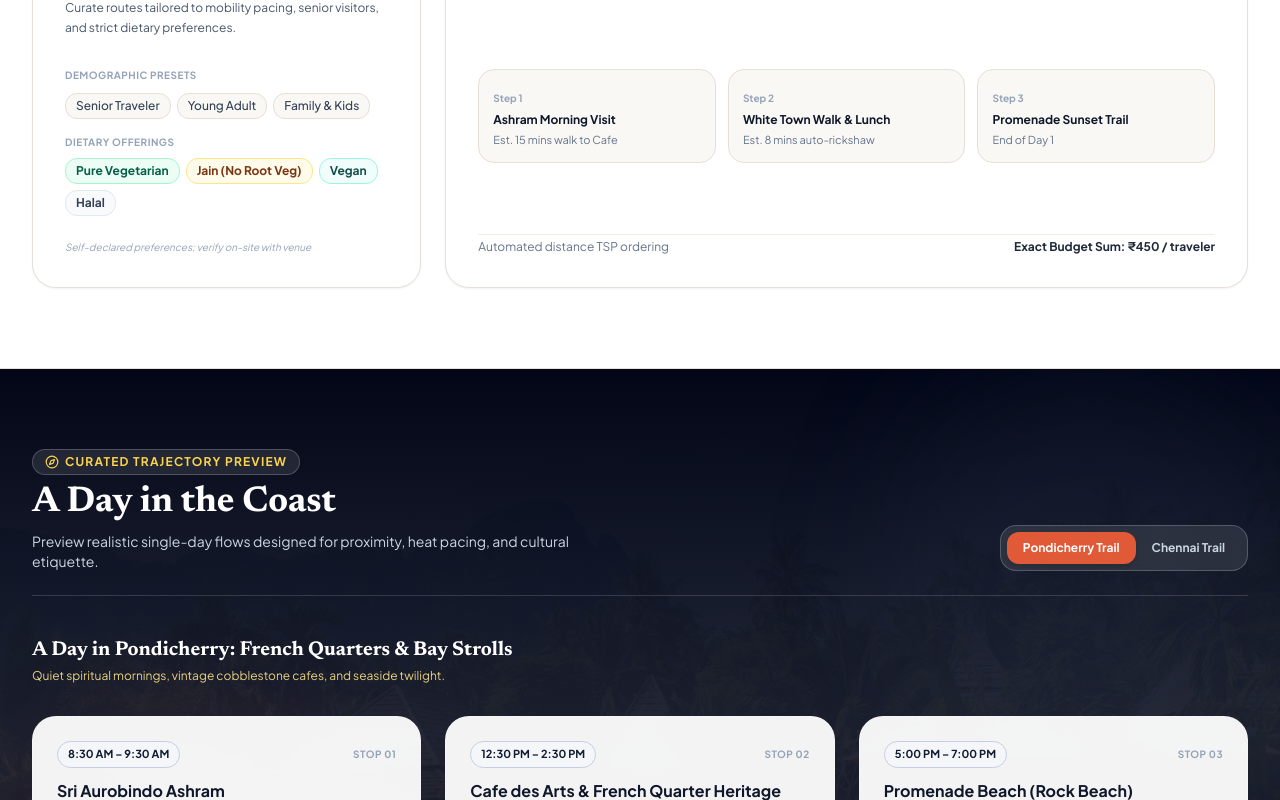
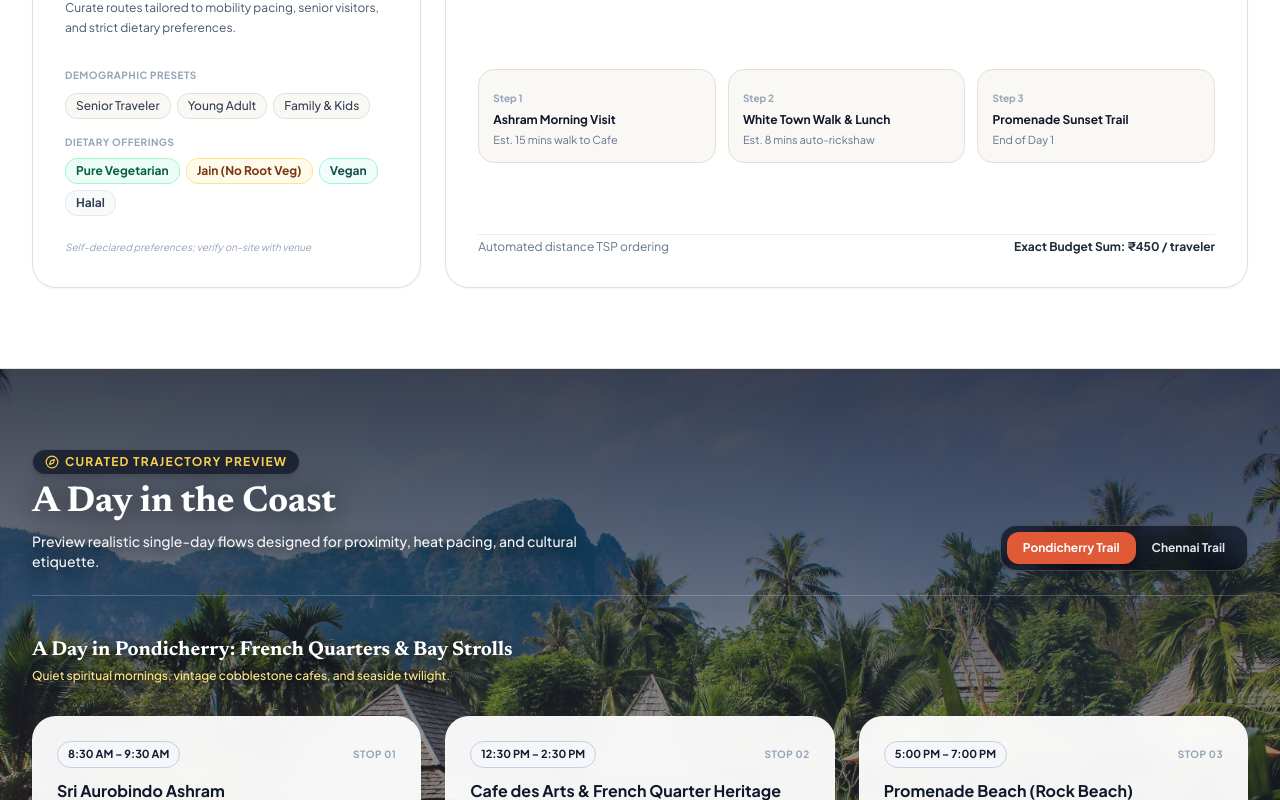
Before and after one commit to shibasis-khamari/Voyantra, a React (Vite) app in the folder frontend/: page / in a window 1280 px wide. Shown: the part 2000-2800 px from the top of the page. Built offline with nearby package versions, Linux system fonts and the light colour scheme; no server answers.

Commit message:
feat(ui): increase background image visibility, saturation, and contrast across landing sections

```diff
--- a/frontend/src/components/landing/AccordionFaq.jsx
+++ b/frontend/src/components/landing/AccordionFaq.jsx
@@ -39,23 +39,23 @@ export function AccordionFaq() {
         <img
           src="/images/z-TrhLCn1abMU-unsplash.jpg"
           alt="Verified Destination Map with Location Pins"
-          className="w-full h-full object-cover object-center opacity-25 scale-105"
+          className="w-full h-full object-cover object-center opacity-85 scale-105 contrast-105 saturate-110"
         />
-        <div className="absolute inset-0 bg-gradient-to-b from-slate-950 via-slate-950/90 to-slate-950" />
+        <div className="absolute inset-0 bg-gradient-to-b from-slate-950/75 via-slate-950/40 to-slate-950/80" />
         <div className="absolute top-0 right-0 w-80 h-80 bg-brand-500/10 rounded-full blur-3xl pointer-events-none" />
       </div>
 
       <div className="relative z-10 max-w-4xl mx-auto px-4 sm:px-6 lg:px-8 space-y-8">
         {/* Header */}
         <div className="text-center space-y-3">
-          <div className="inline-flex items-center gap-1.5 px-3 py-1 rounded-full bg-white/10 border border-white/20 text-amber-300 text-xs font-bold uppercase tracking-widest backdrop-blur-md">
+          <div className="inline-flex items-center gap-1.5 px-3 py-1 rounded-full bg-slate-950/60 border border-white/20 text-amber-300 text-xs font-bold uppercase tracking-widest backdrop-blur-md shadow-md">
             <HelpCircle className="w-3.5 h-3.5 text-terracotta" />
             <span>Frequently Asked Questions</span>
           </div>
-          <h2 className="font-serif text-3xl sm:text-4xl font-bold text-white">
+          <h2 className="font-serif text-3xl sm:text-4xl font-bold text-white drop-shadow-[0_4px_16px_rgba(0,0,0,0.85)]">
             Clarity & Travel Guidelines
           </h2>
-          <p className="text-xs sm:text-sm text-slate-300 font-sans max-w-xl mx-auto">
+          <p className="text-xs sm:text-sm text-slate-100 font-sans max-w-xl mx-auto drop-shadow-[0_2px_8px_rgba(0,0,0,0.85)] font-medium">
             Everything you need to know about our catalog grounding, data sources, and system tiers.
           </p>
         </div>
--- a/frontend/src/components/landing/FramerHero.jsx
+++ b/frontend/src/components/landing/FramerHero.jsx
@@ -73,9 +73,9 @@ export function FramerHero({ setActiveTab, selectedCity = 'pondicherry' }) {
         <img
           src="/images/luisa-linkous-L03SoHMhbz8-unsplash.jpg"
           alt="Scenic Coastal Horizon of the Bay of Bengal"
-          className="w-full h-full object-cover object-center opacity-30 scale-105"
+          className="w-full h-full object-cover object-center opacity-85 scale-105 contrast-105 saturate-110"
         />
-        <div className="absolute inset-0 bg-gradient-to-b from-slate-950 via-slate-950/85 to-slate-950/95" />
+        <div className="absolute inset-0 bg-gradient-to-b from-slate-950/75 via-slate-950/40 to-slate-950/80" />
         <div className="absolute top-0 right-0 w-96 h-96 bg-terracotta/20 rounded-full blur-3xl pointer-events-none" />
         <div className="absolute bottom-0 left-0 w-96 h-96 bg-brand-500/20 rounded-full blur-3xl pointer-events-none" />
       </div>
@@ -89,9 +89,9 @@ export function FramerHero({ setActiveTab, selectedCity = 'pondicherry' }) {
         {/* Top Badging & Editorial Headlines */}
         <div className="text-center max-w-3xl mx-auto space-y-6">
           {/* Animated Eyebrow Badge */}
-          <motion.div variants={itemVariants} className="inline-flex items-center gap-2 px-4 py-1.5 rounded-full bg-white/10 border border-white/20 shadow-xs backdrop-blur-md">
+          <motion.div variants={itemVariants} className="inline-flex items-center gap-2 px-4 py-1.5 rounded-full bg-slate-950/60 border border-white/20 shadow-lg backdrop-blur-md">
             <span className="w-2 h-2 rounded-full bg-terracotta animate-pulse" />
-            <span className="text-[11px] font-bold text-amber-300 uppercase tracking-widest font-sans">
+            <span className="text-[11px] font-bold text-amber-300 uppercase tracking-widest font-sans drop-shadow-xs">
               Coastal Tamil Nadu & Pondicherry • Intelligent Travel Planning
             </span>
           </motion.div>
@@ -99,7 +99,7 @@ export function FramerHero({ setActiveTab, selectedCity = 'pondicherry' }) {
           {/* Main Editorial Headline */}
           <motion.h1
             variants={itemVariants}
-            className="font-serif text-4xl sm:text-5xl lg:text-6xl font-bold text-white tracking-tight leading-[1.12]"
+            className="font-serif text-4xl sm:text-5xl lg:text-6xl font-bold text-white tracking-tight leading-[1.12] drop-shadow-[0_4px_16px_rgba(0,0,0,0.85)]"
           >
             Curated Journeys. Intelligent Pacing.{' '}
             <span className="text-transparent bg-clip-text bg-gradient-to-r from-amber-300 via-terracotta-light to-amber-200">
@@ -110,7 +110,7 @@ export function FramerHero({ setActiveTab, selectedCity = 'pondicherry' }) {
           {/* Subtext */}
           <motion.p
             variants={itemVariants}
-            className="text-sm sm:text-base text-slate-200 leading-relaxed font-sans max-w-2xl mx-auto"
+            className="text-sm sm:text-base text-slate-100 leading-relaxed font-sans max-w-2xl mx-auto drop-shadow-[0_2px_8px_rgba(0,0,0,0.85)] font-medium"
           >
             Experience personalized multi-day itineraries for Pondicherry and Chennai. Powered by local catalog grounding, real-time crowd advisories, and self-declared demographic and dietary preferences.
           </motion.p>
--- a/frontend/src/components/landing/InteractiveJourneyTimeline.jsx
+++ b/frontend/src/components/landing/InteractiveJourneyTimeline.jsx
@@ -84,37 +84,37 @@ export function InteractiveJourneyTimeline({ setActiveTab }) {
         <img
           src="/images/sara-dubler-Koei_7yYtIo-unsplash.jpg"
           alt="Coastal Villa and French Courtyard"
-          className="w-full h-full object-cover object-center opacity-30 scale-105"
+          className="w-full h-full object-cover object-center opacity-85 scale-105 contrast-105 saturate-110"
         />
-        <div className="absolute inset-0 bg-gradient-to-b from-slate-950 via-slate-950/85 to-slate-950/95" />
+        <div className="absolute inset-0 bg-gradient-to-b from-slate-950/75 via-slate-950/40 to-slate-950/80" />
         <div className="absolute top-0 right-0 w-96 h-96 bg-brand-500/15 rounded-full blur-3xl pointer-events-none" />
         <div className="absolute bottom-0 left-0 w-96 h-96 bg-terracotta/15 rounded-full blur-3xl pointer-events-none" />
       </div>
 
       <div className="relative z-10 max-w-7xl mx-auto px-4 sm:px-6 lg:px-8 space-y-10">
         {/* Header & City Tabs */}
-        <div className="flex flex-col sm:flex-row sm:items-end justify-between gap-4 border-b border-white/15 pb-6">
+        <div className="flex flex-col sm:flex-row sm:items-end justify-between gap-4 border-b border-white/20 pb-6">
           <div className="space-y-2">
-            <div className="inline-flex items-center gap-1.5 px-3 py-1 rounded-full bg-white/10 border border-white/20 text-amber-300 text-xs font-bold uppercase tracking-widest backdrop-blur-md">
+            <div className="inline-flex items-center gap-1.5 px-3 py-1 rounded-full bg-slate-950/60 border border-white/20 text-amber-300 text-xs font-bold uppercase tracking-widest backdrop-blur-md shadow-md">
               <Compass className="w-3.5 h-3.5" />
               <span>Curated Trajectory Preview</span>
             </div>
-            <h2 className="font-serif text-3xl sm:text-4xl font-bold text-white">
+            <h2 className="font-serif text-3xl sm:text-4xl font-bold text-white drop-shadow-[0_4px_16px_rgba(0,0,0,0.85)]">
               A Day in the Coast
             </h2>
-            <p className="text-xs sm:text-sm text-slate-300 font-sans max-w-xl">
+            <p className="text-xs sm:text-sm text-slate-100 font-sans max-w-xl drop-shadow-[0_2px_8px_rgba(0,0,0,0.85)] font-medium">
               Preview realistic single-day flows designed for proximity, heat pacing, and cultural etiquette.
             </p>
           </div>
 
           {/* Tab Switcher */}
-          <div className="flex bg-white/10 backdrop-blur-md p-1.5 rounded-2xl border border-white/20 self-start sm:self-auto">
+          <div className="flex bg-slate-950/60 backdrop-blur-md p-1.5 rounded-2xl border border-white/20 self-start sm:self-auto shadow-md">
             <button
               onClick={() => setSelectedCity('pondicherry')}
               className={`px-4 py-2 rounded-xl text-xs font-bold transition-all cursor-pointer ${
                 selectedCity === 'pondicherry'
                   ? 'bg-terracotta text-white shadow-md'
-                  : 'text-slate-300 hover:text-white'
+                  : 'text-slate-200 hover:text-white'
               }`}
             >
               Pondicherry Trail
@@ -124,7 +124,7 @@ export function InteractiveJourneyTimeline({ setActiveTab }) {
               className={`px-4 py-2 rounded-xl text-xs font-bold transition-all cursor-pointer ${
                 selectedCity === 'chennai'
                   ? 'bg-terracotta text-white shadow-md'
-                  : 'text-slate-300 hover:text-white'
+                  : 'text-slate-200 hover:text-white'
               }`}
             >
               Chennai Trail
@@ -143,8 +143,8 @@ export function InteractiveJourneyTimeline({ setActiveTab }) {
             className="space-y-8"
           >
             <div className="space-y-1">
-              <h3 className="text-xl font-serif font-bold text-white">{activeJourney.title}</h3>
-              <p className="text-xs text-amber-200/90">{activeJourney.tagline}</p>
+              <h3 className="text-xl font-serif font-bold text-white drop-shadow-[0_2px_8px_rgba(0,0,0,0.85)]">{activeJourney.title}</h3>
+              <p className="text-xs text-amber-200 drop-shadow-[0_1px_4px_rgba(0,0,0,0.85)] font-medium">{activeJourney.tagline}</p>
             </div>
 
             {/* Timeline Cards */}
```
